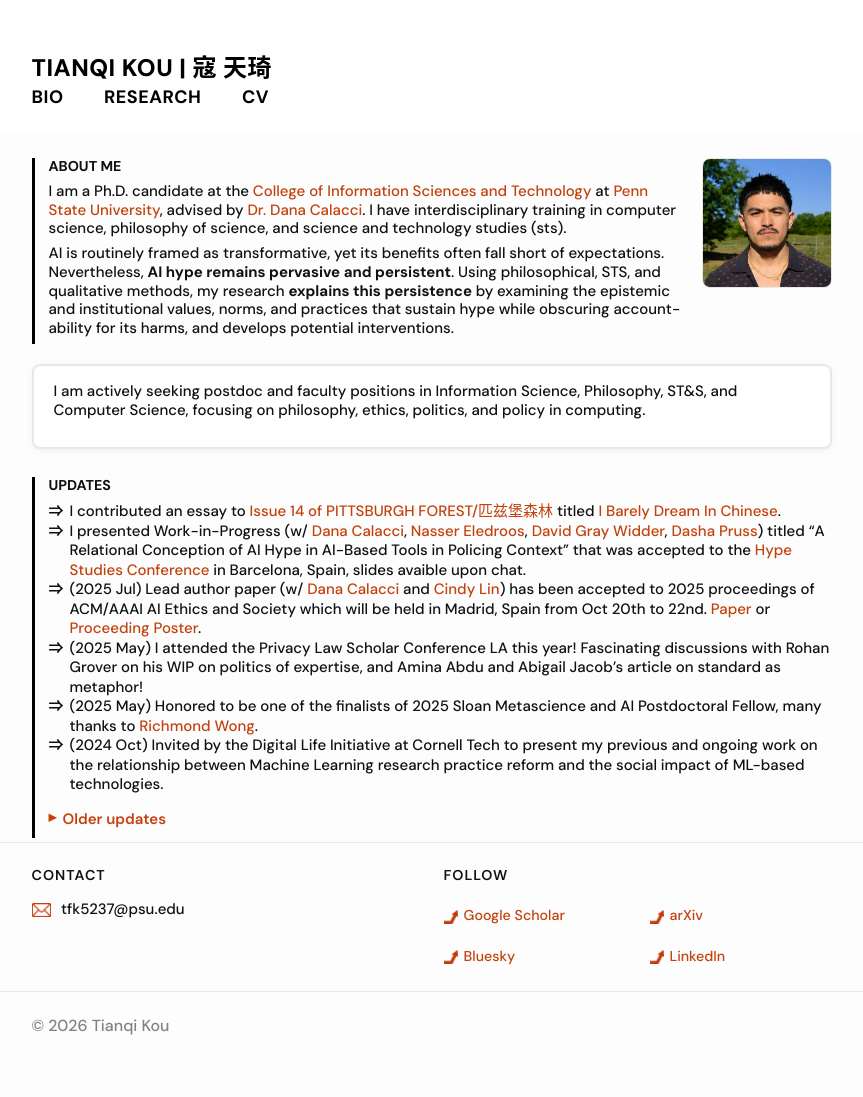
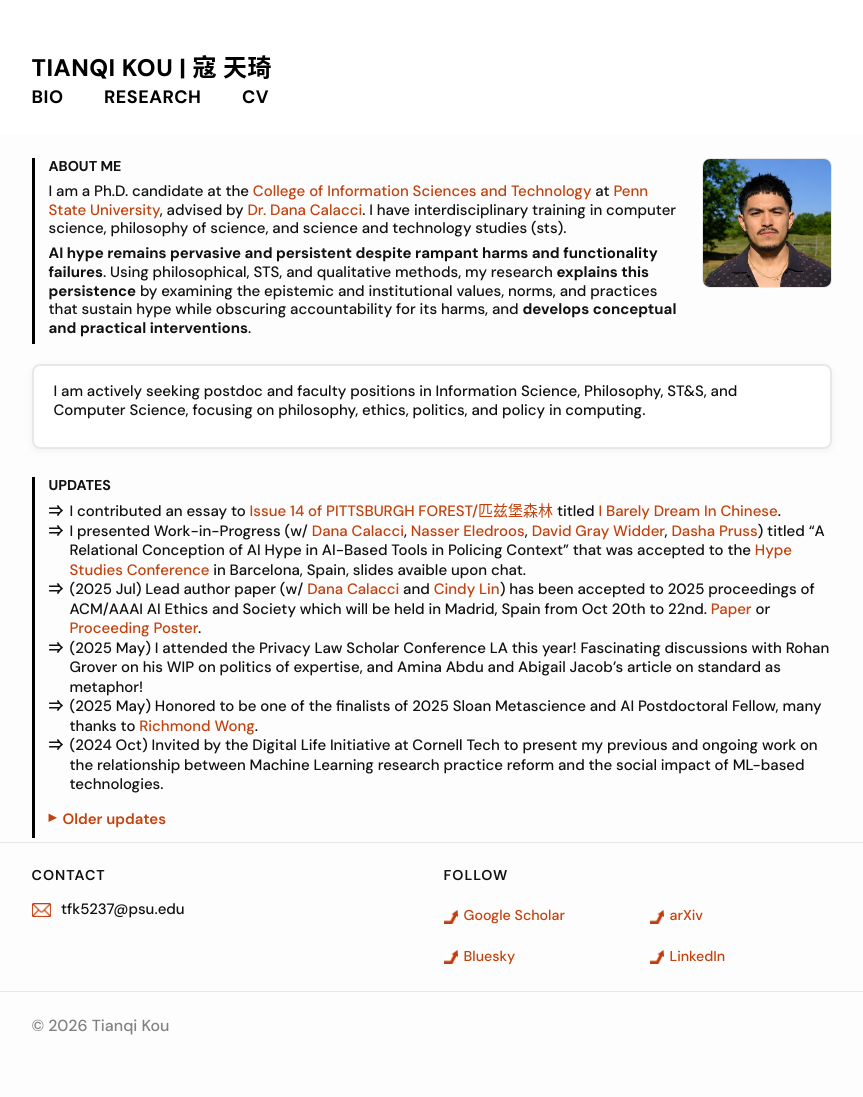
Before and after one commit to koutianqi/koutianqi.github.io, a Jekyll site: the page built from index.markdown, in a window 1280 px wide. Shown: the whole page, without its empty margins (201-1064 px from the left). Built offline with Jekyll 4.4.1, drawn with Linux system fonts in a browser that asks for light colours.

Commit message:
Update index.markdown

```diff
--- a/index.markdown
+++ b/index.markdown
@@ -11,7 +11,7 @@ description: "I study hype and accountability in AI/ML ecosystem."
 
 I am a Ph.D. candidate at the [College of Information Sciences and Technology](https://ist.psu.edu/about) at [Penn State University](https://www.psu.edu), advised by [Dr. Dana Calacci](https://www.dcalacci.net). I have interdisciplinary training in computer science, philosophy of science, and science and technology studies (sts).
 
-AI is routinely framed as transformative, yet its benefits often fall short of expectations. Nevertheless, **AI hype remains pervasive and persistent**. Using philosophical, STS, and qualitative methods, my research **explains this persistence** by examining the epistemic and institutional values, norms, and practices that sustain hype while obscuring accountability for its harms, and develops potential interventions.
+**AI hype remains pervasive and persistent despite rampant harms and functionality failures**. Using philosophical, STS, and qualitative methods, my research **explains this persistence** by examining the epistemic and institutional values, norms, and practices that sustain hype while obscuring accountability for its harms, and **develops conceptual and practical interventions**.
 
   </div>
   <img class="headshot" src="{{ "/assets/img/headshot_crop.jpg" | relative_url }}" alt="Headshot" />
```
